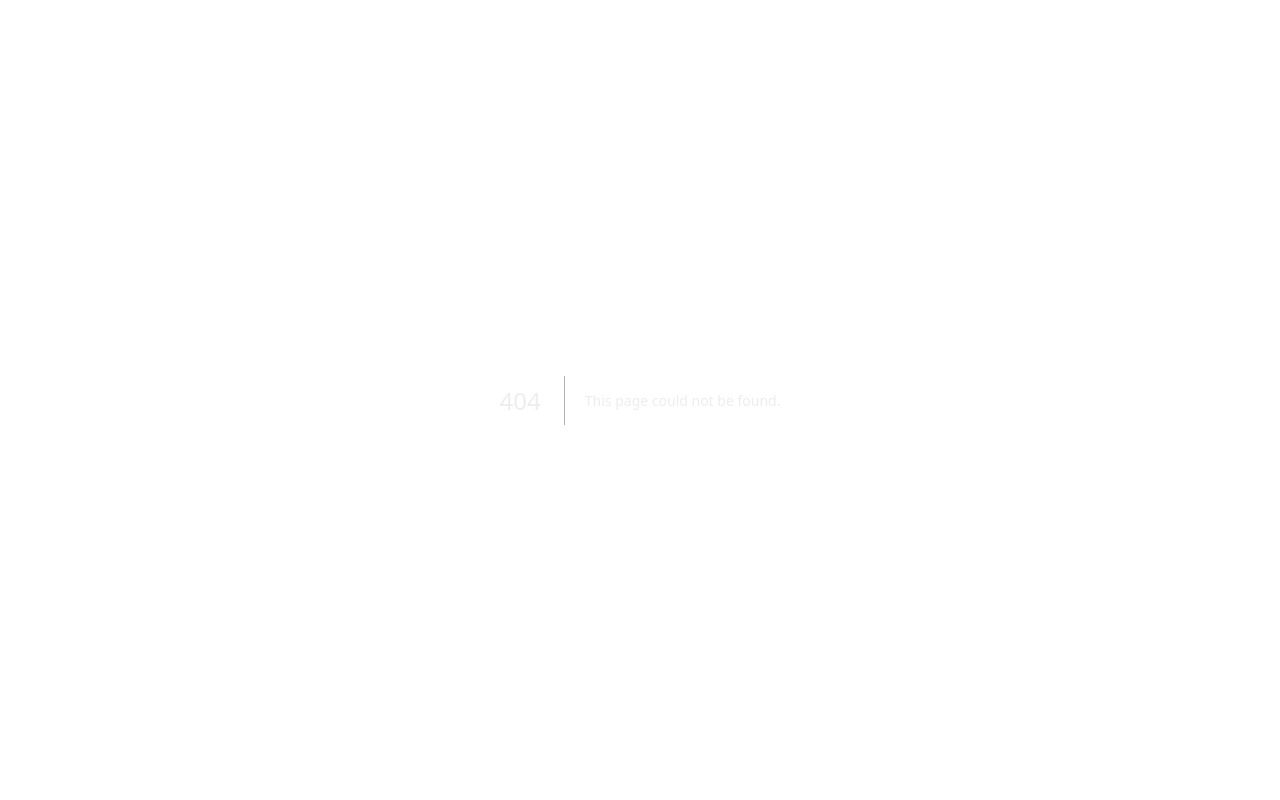
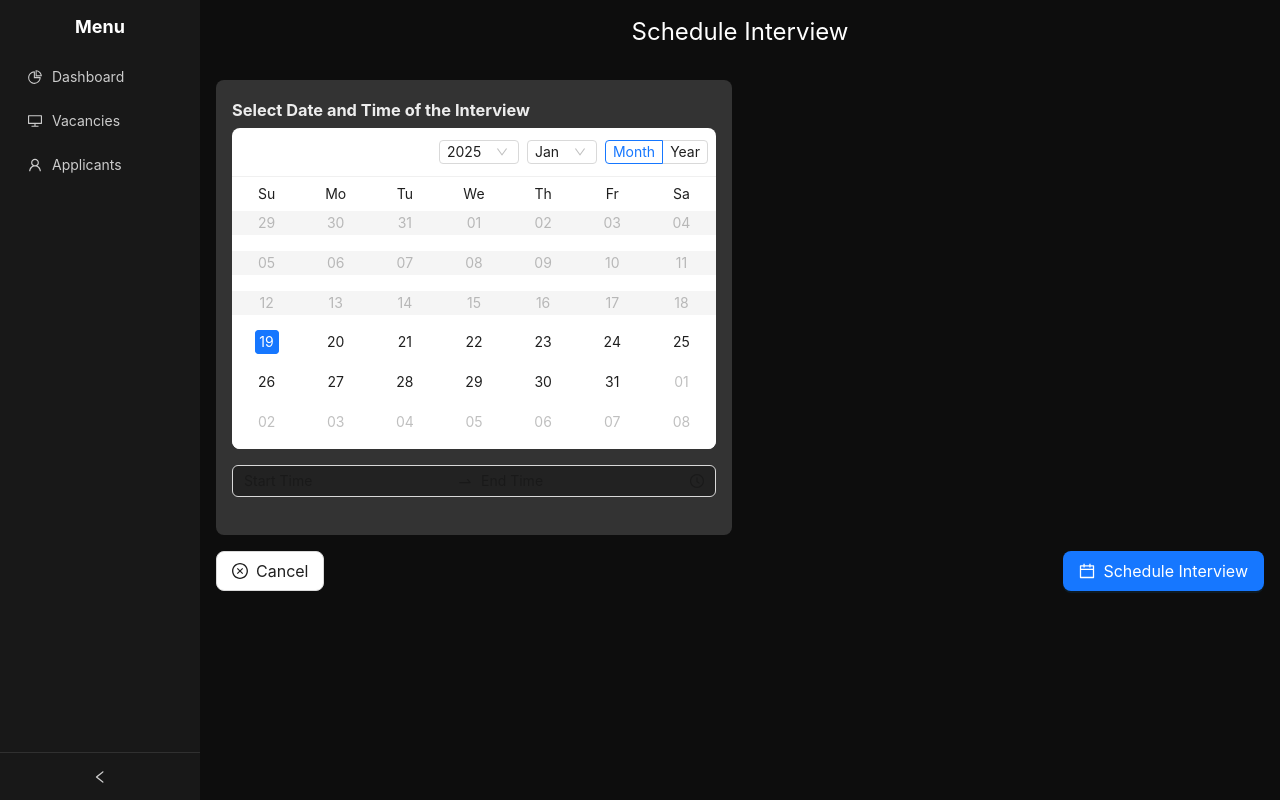
Before and after one commit to teuber-marcel/talenttrack, a Next.js app in the folder client/: page /interviews/schedule/1 in a window 1280 px wide. Before the commit this address had no page. Built offline with nearby package versions, Linux system fonts and the light colour scheme.

Commit message:
Implemented page to schedule interviews and changed interview model to have a start and an end date

```diff
--- /dev/null
+++ b/client/src/pages/interviews/schedule/[id].jsx
@@ -0,0 +1,138 @@
+import React, { useState, useEffect } from 'react';
+import '../../../app/globals.css';
+import { Layout, Row, Col, Button, Calendar, TimePicker, message } from 'antd';
+import { CloseCircleOutlined, CalendarOutlined } from '@ant-design/icons';
+import { useRouter } from 'next/router';
+import dayjs from 'dayjs';
+import customParseFormat from 'dayjs/plugin/customParseFormat';
+import localeData from 'dayjs/plugin/localeData';
+import weekday from 'dayjs/plugin/weekday';
+import isSameOrAfter from 'dayjs/plugin/isSameOrAfter';
+import Sidebar from '../../../components/Global/Sidebar.jsx';
+
+dayjs.extend(customParseFormat);
+dayjs.extend(localeData);
+dayjs.extend(weekday);
+dayjs.extend(isSameOrAfter);
+
+const { Header, Content } = Layout;
+
+const ScheduleInterview = () => {
+    const [collapsed, setCollapsed] = useState(false);
+    const [selectedDate, setSelectedDate] = useState(dayjs().startOf('day'));
+    const [timeRange, setTimeRange] = useState(null);
+    const [applicantId, setApplicantId] = useState(null); // ✅ Explizite State-Variable für die ID
+
+    const router = useRouter();
+
+    // ✅ Warte, bis `router.isReady` ist, um die ID sicher zu setzen
+    useEffect(() => {
+        if (router.isReady) {
+            setApplicantId(router.query.id || null);
+        }
+    }, [router.isReady, router.query.id]);
+
+    // Keine vergangenen Tage wählbar
+    const disabledDate = (current) => current && current.isBefore(dayjs(), 'day');
+
+    // Zeitbereich nur zwischen 08:00 - 18:00 Uhr
+    const disabledTime = () => ({
+        disabledHours: () => [...Array(8).keys(), ...Array.from({ length: 6 }, (_, i) => 18 + i)],
+        disabledMinutes: () => Array.from({ length: 60 }, (_, i) => i % 15 !== 0 ? i : null).filter(Boolean),
+    });
+
+    // ✅ Speicherung des Interviews mit Fixes
+    const handleScheduleInterview = async () => {
+        if (!applicantId) {
+            message.error("Fehlende Applicant-ID in der URL!");
+            return;
+        }
+
+        if (!selectedDate || !timeRange || !timeRange[0] || !timeRange[1]) {
+            message.error("Bitte ein Datum und eine gültige Zeit auswählen!");
+            return;
+        }
+
+        const [startTime, endTime] = timeRange;
+        if (startTime.isSameOrAfter(endTime)) {
+            message.error("Die Startzeit muss vor der Endzeit liegen!");
+            return;
+        }
+
+        const interviewData = {
+            interviewStartDate: selectedDate.hour(startTime.hour()).minute(startTime.minute()).toISOString(),
+            interviewEndDate: selectedDate.hour(endTime.hour()).minute(endTime.minute()).toISOString(),
+            applicant: applicantId,
+        };
+
+        console.log("📤 Sende an API:", interviewData);
+
+        try {
+            const response = await fetch('/api/interviews', {
+                method: 'POST',
+                headers: { 'Content-Type': 'application/json' },
+                body: JSON.stringify(interviewData),
+            });
+
+            if (!response.ok) throw new Error('Fehler beim Speichern des Interviews.');
+
+            message.success("Interview erfolgreich geplant!");
+            router.back();
+        } catch (error) {
+            console.error("❌ Fehler beim Speichern:", error);
+            message.error("Fehler beim Speichern des Interviews.");
+        }
+    };
+
+    return (
+        <Layout style={{ marginLeft: collapsed ? 80 : 200, transition: "margin-left 0.3s ease", backgroundColor: 'var(--background)', minHeight: '100vh', height: '100%', display: 'flex' }}>
+            <Sidebar collapsed={collapsed} setCollapsed={setCollapsed} />
+            <Layout style={{ background: 'var(--background)' }}>
+                <Header style={{ color: 'white', background: 'var(--background)', padding: 0, textAlign: 'center', fontSize: '24px' }}>
+                    Schedule Interview
+                </Header>
+                <Content style={{ margin: '16px' }}>
+                    <Row gutter={[16, 16]}>
+                        {/* 📅 Kalender */}
+                        <Col span={12}>
+                            <div style={{ padding: 16, minHeight: 455, background: '#333', borderRadius: 8, color: 'white', display: 'flex', flexDirection: 'column', paddingTop: '4px' }}>
+                                <h3 style={{ color: 'white', marginBottom: '8px' }}>Select Date and Time of the Interview</h3>
+                                <Calendar
+                                    fullscreen={false}
+                                    value={selectedDate}
+                                    onSelect={(date) => setSelectedDate(dayjs(date).startOf('day'))}
+                                    disabledDate={disabledDate}
+                                />
+
+                                {/* Abstand zwischen Kalender und TimePicker */}
+                                <div style={{ marginTop: '16px' }}>
+                                    <TimePicker.RangePicker
+                                        format="HH:mm"
+                                        minuteStep={15}
+                                        value={timeRange}
+                                        onChange={setTimeRange}
+                                        disabledTime={disabledTime}
+                                        style={{ width: '100%', background: '#222', color: 'white' }}
+                                        placeholder={['Start Time', 'End Time']}
+                                    />
+                                </div>
+                            </div>
+                        </Col>
+                    </Row>
+
+                    {/* 🔘 Buttons */}
+                    <Row style={{ marginTop: '16px', display: 'flex', justifyContent: 'space-between' }}>
+                        <Button type="default" icon={<CloseCircleOutlined />} size="large" onClick={() => router.back()}>
+                            Cancel
+                        </Button>
+                        <Button type="primary" icon={<CalendarOutlined />} size="large" onClick={handleScheduleInterview}>
+                            Schedule Interview
+                        </Button>
+                    </Row>
+                </Content>
+            </Layout>
+        </Layout>
+    );
+};
+
+export default ScheduleInterview;
```
Also changed, not shown: 1 other file (tests, documents, lock files or other folders).
